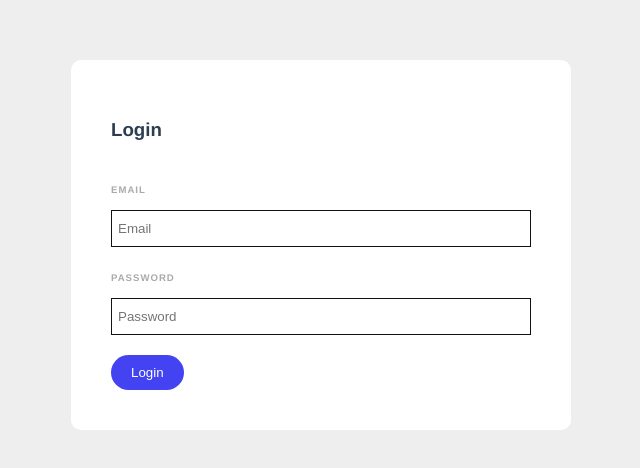
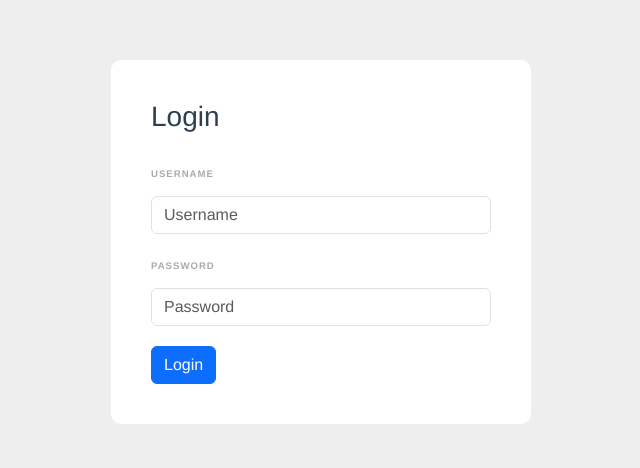
Before and after one commit to snaxy318/user1-front, a Vue app: page /login in a window 1280 px wide. Shown: the top 468 px of the page, without its empty margins (319-959 px from the left). Built offline with nearby package versions, Linux system fonts and the light colour scheme.

Commit message:
added post in Login

```diff
--- a/public/index.html
+++ b/public/index.html
@@ -6,6 +6,8 @@
     <meta name="viewport" content="width=device-width,initial-scale=1.0">
     <link rel="icon" href="<%= BASE_URL %>favicon.ico">
     <title><%= htmlWebpackPlugin.options.title %></title>
+    <link href="https://cdn.jsdelivr.net/npm/bootstrap@5.3.3/dist/css/bootstrap.min.css" rel="stylesheet"
+      integrity="sha384-QWTKZyjpPEjISv5WaRU9OFeRpok6YctnYmDr5pNlyT2bRjXh0JMhjY6hW+ALEwIH" crossorigin="anonymous">
   </head>
   <body>
     <noscript>
--- a/src/components/Login.vue
+++ b/src/components/Login.vue
@@ -1,16 +1,16 @@
 <template>
-    <form id="App">
+    <form @submit.prevent="handleSubmit">
         <h3>Login</h3>
 
         <div class="form-group">
-            <label>Email</label>
-            <input type="email" class="form-control" placeholder="Email">
+            <label>Username</label>
+            <input type="text" class="form-control" v-model="username" placeholder="Username">
 
         </div>
 
         <div class="form-group">
             <label>Password</label>
-            <input type="password" class="form-control" placeholder="Password">
+            <input type="password" class="form-control" v-model="password" placeholder="Password">
         </div>
 
         <button class="btn btn-primary btn-block">Login</button>
@@ -18,8 +18,25 @@
 </template>
 
 <script>
+    import axios from 'axios';
     export default {
-        name:'Login'
+        name:'Login',
+        data () {
+            return {
+                username:'',
+                password:''
+            }
+        },
+        method:{
+            async handelSubmit() {
+                const response = await axios.post('http://localhost:3000/auth/login',{
+                    username: this.username,
+                    password: this.password
+                });
+
+                console.log(response);
+            }
+        }
     }
 
 </script>
--- a/src/components/SignupForm.vue
+++ b/src/components/SignupForm.vue
@@ -52,8 +52,7 @@ export default{
             department:'',
             passwordError:'',
             phNumber:'',
-            user:[],
-            error:''
+            user:[]
         }
     },
     created() {
@@ -97,13 +96,12 @@ export default{
             this.passwordError='';
 
             try {
-                // const result = await axios.post('http://localhost:3000/users/register',this.user);
-                console.warn(this.user);
+                const result = await axios.post('http://localhost:3000/users/register',this.user);
+                console.warn(result);
                 alert("User has been created");
                 this.$router.push('/login');
             } catch(err){
                 console.error(err);
-                this.err=err.message;
             }
         }
     }
```
